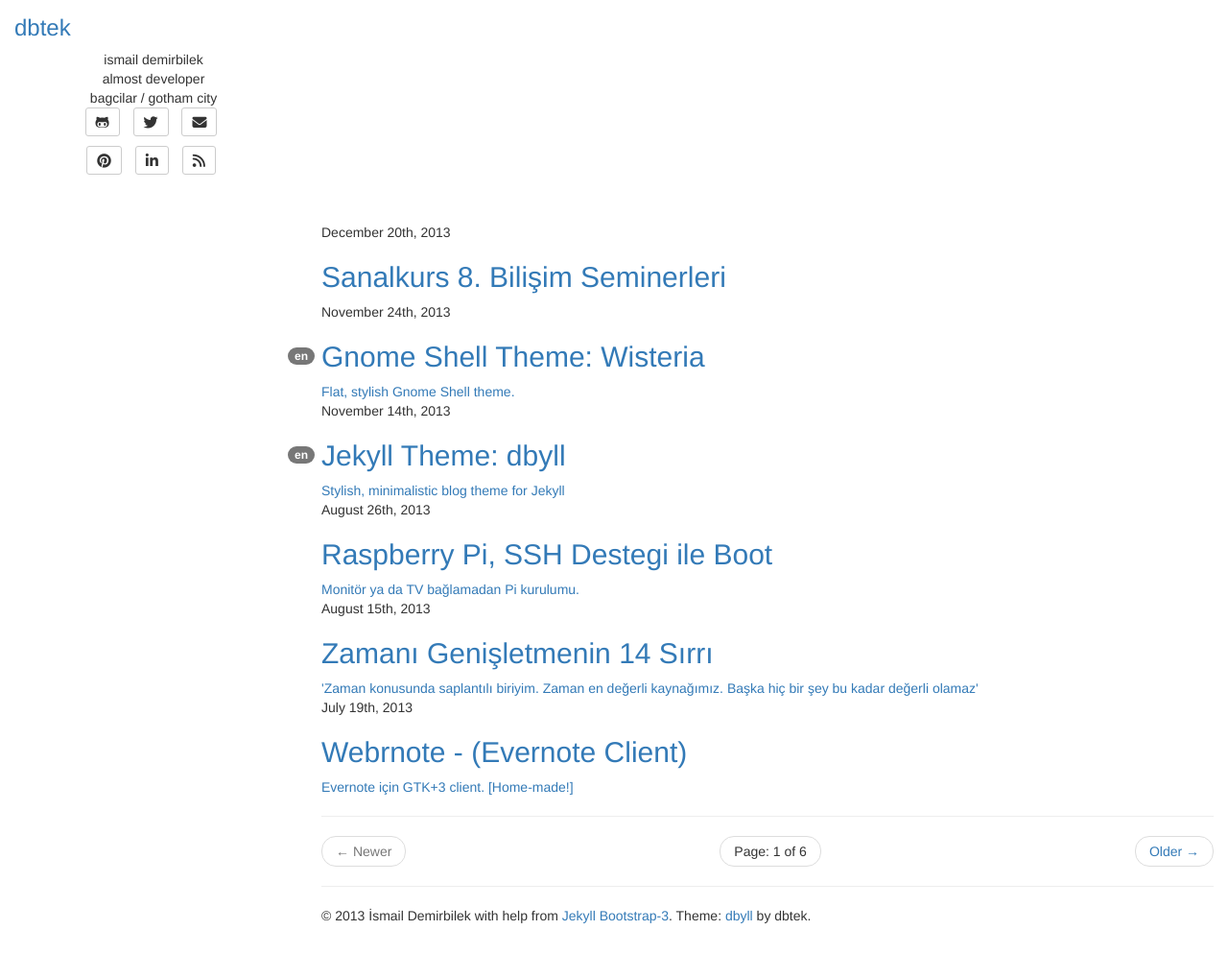
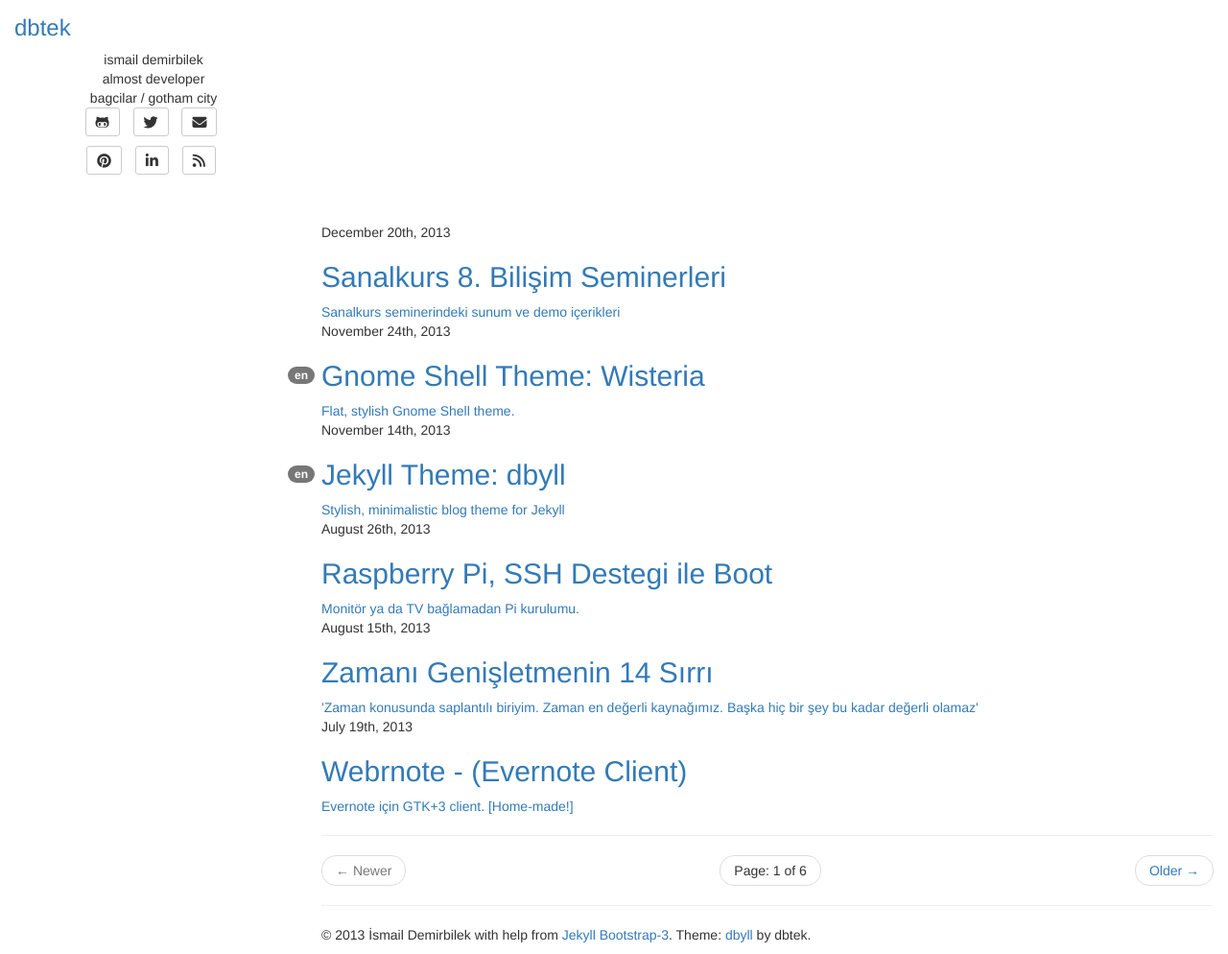
Before and after one commit to dbtek/blog, a Jekyll site: the page built from index.html, in a window 1280 px wide, cut to the strip 154-1148 px from the top of the page. Shown: the whole strip at 96% size. Built offline with Jekyll 4.4.1, drawn with Linux system fonts in a browser that asks for light colours; nearby versions of some CDN libraries; library files that are not in the unit come from our copies; the list of posts is cut into pages by our own code.

Commit message:
update post

```diff
--- a/_posts/2013-12-20-sanalkurs-8-biliim-seminerleri.md
+++ b/_posts/2013-12-20-sanalkurs-8-biliim-seminerleri.md
@@ -1,12 +1,15 @@
 ---
 layout: post
 title: "Sanalkurs 8. Bilişim Seminerleri"
-description: ""
+description: "Sanalkurs seminerindeki sunum ve demo içerikleri"
 category:
 tags: []
 ---
 {% include JB/setup %}
 
-Sanalkurs seminerinde 'Responsive Tasarım' konulu sunuma [prezi](http://prezi.com/f4ylr3cb1h1d)'den ulaşabilirsiniz.
+Sanalkurs seminerinde 'Responsive Tasarım' konulu konuşmamda yapılan sunuma aşağıdaki linklerden ulaşabilirsiniz.
+
+- [Sunum (Türkçe)](http://prezi.com/f4ylr3cb1h1d)
+- [Presentation (English)](http://prezi.com/yzbv2af1wtg4)
 
 Sunumda yapılan demoya [github](http://github.com/dbtek/responsivity)'dan ulaşabilirsiniz.
```
